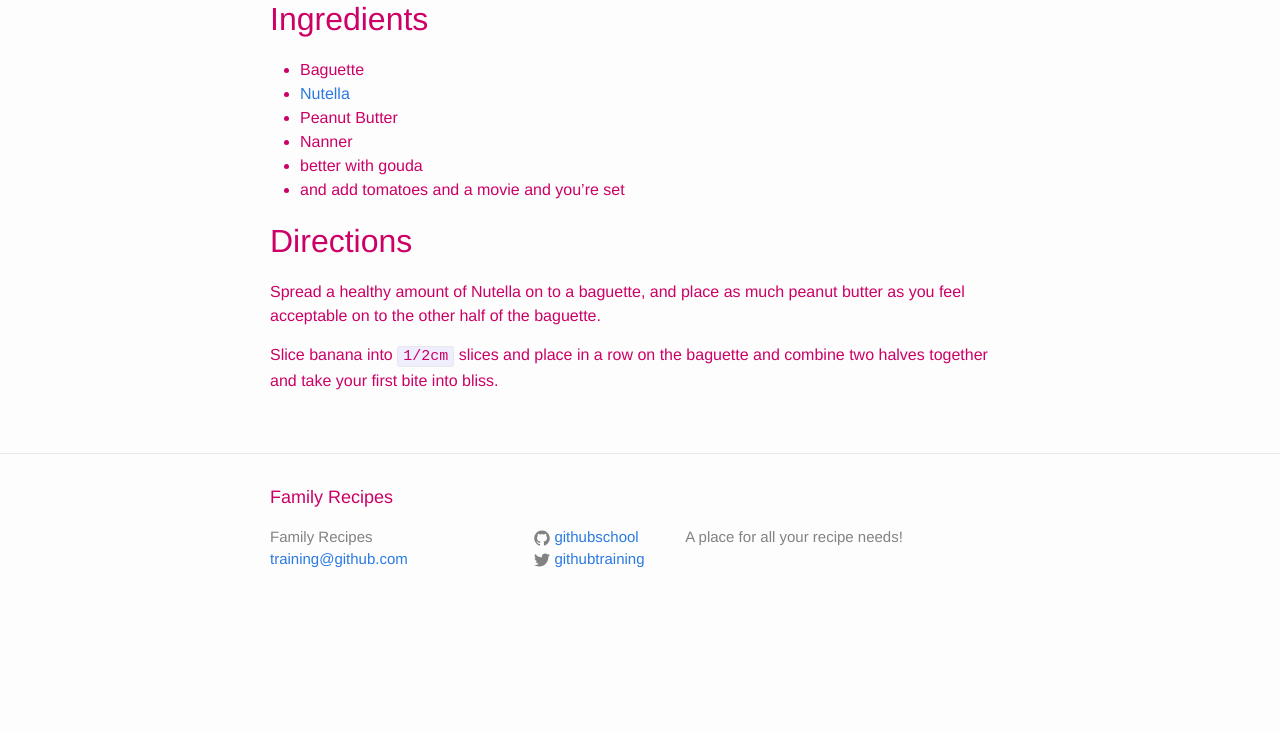
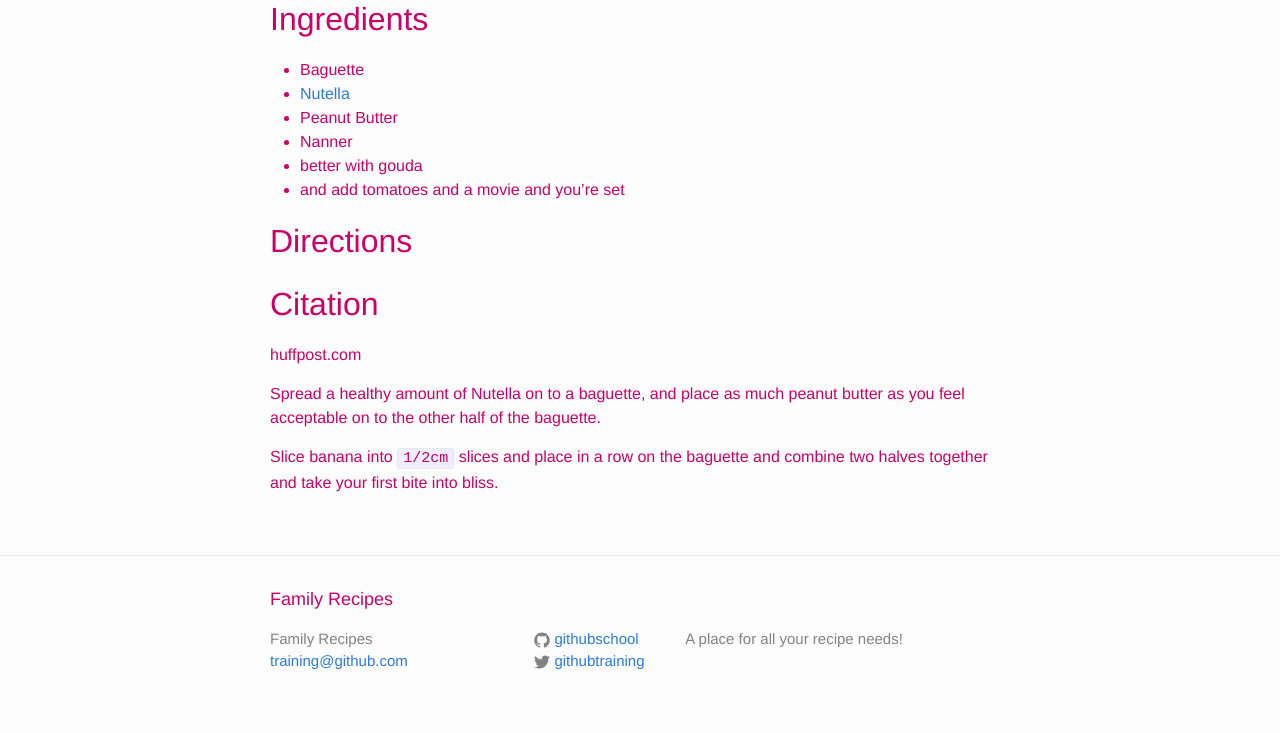
Before and after one commit to githubteacher/feb-recipes, a Jekyll site: the page built from _posts/2014-08-18-this-is-kaitis-grilled-cheese.md, in a window 1280 px wide. Shown: the part 562-1295 px from the top of the page. Built offline with Jekyll 4.4.1, drawn with Linux system fonts in a browser that asks for light colours; before the commit the page ends 1193 px from its top, so only the background shows below that.

Commit message:
added citation and modified category

```diff
--- a/_posts/2014-08-18-this-is-kaitis-grilled-cheese.md
+++ b/_posts/2014-08-18-this-is-kaitis-grilled-cheese.md
@@ -17,6 +17,9 @@
 
 ## Directions
 
+## Citation
+huffpost.com
+
 Spread a healthy amount of Nutella on to a baguette, and place as much peanut butter as you feel acceptable on to the other half of the baguette.
 
 Slice banana into `1/2cm` slices and place in a row on the baguette and combine two halves together and take your first bite into bliss.
```
Also changed, not shown: other parts of _posts/2014-08-18-this-is-kaitis-grilled-cheese.md (+1 -1 lines).
